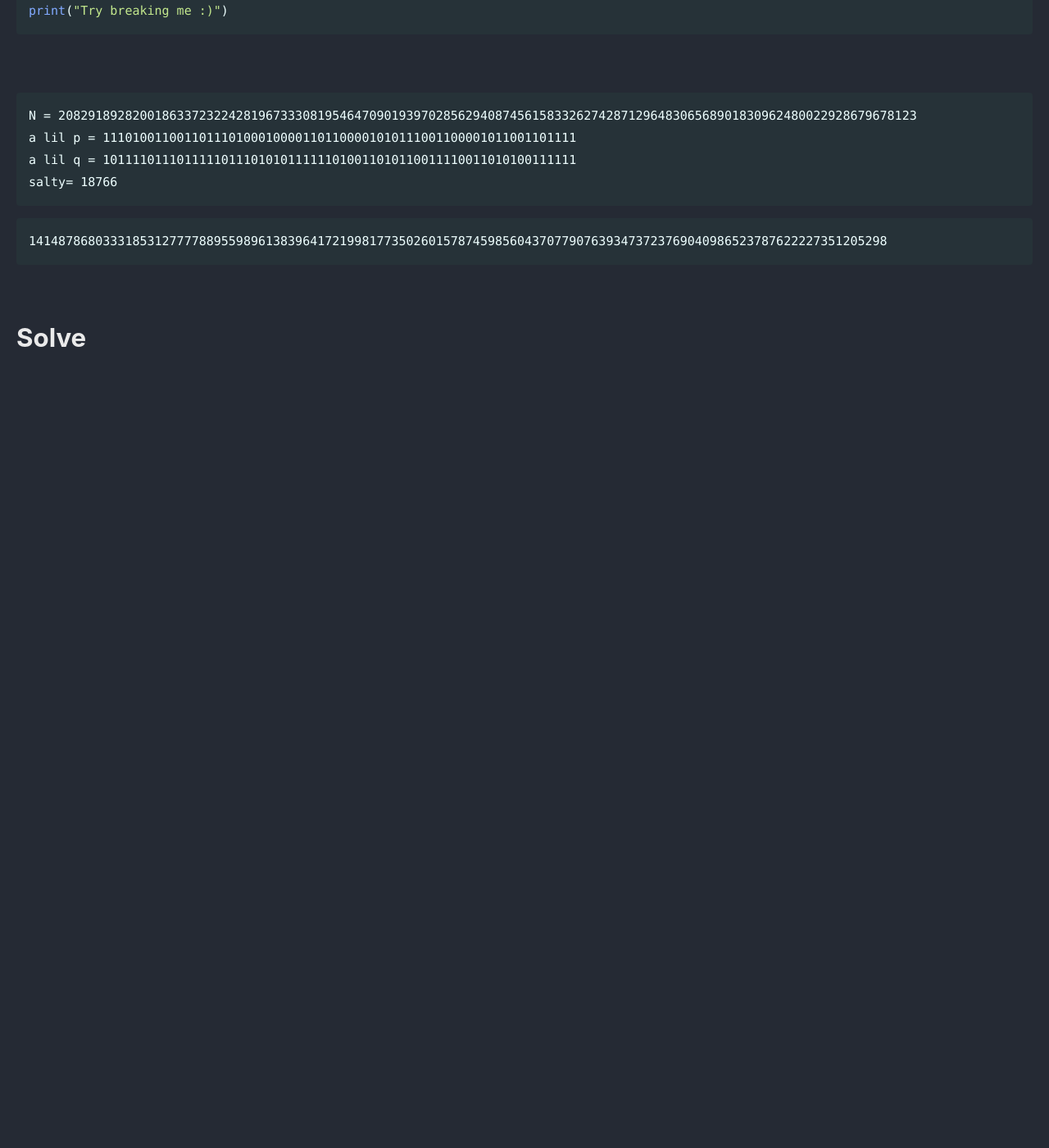
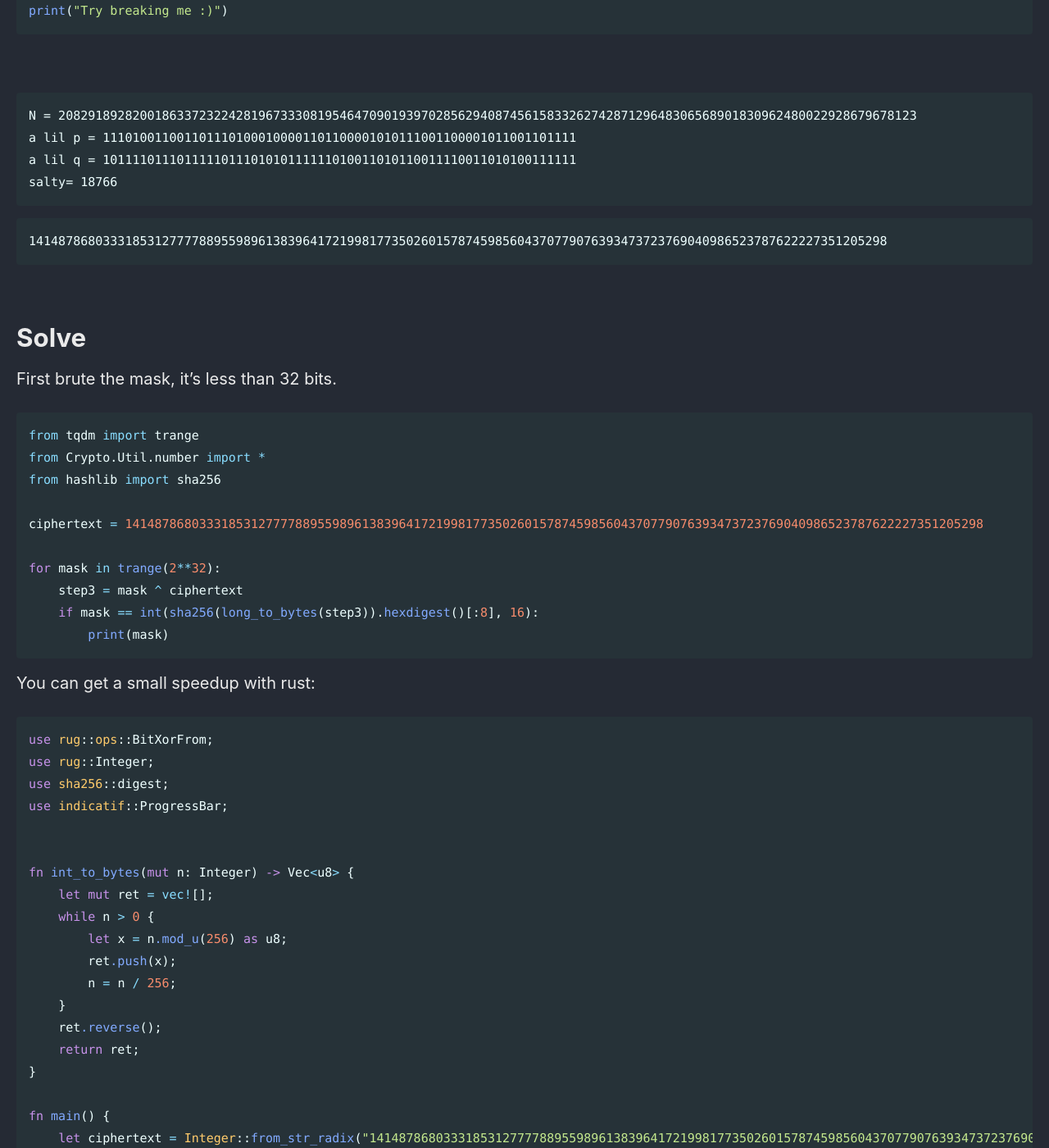
Before and after one commit to Connor-McCartney/Connor-McCartney.github.io, a Jekyll site: the page built from _pages/cryptography/rsa/interns-adventofctf2024.md, in a window 1280 px wide and 1400 px high, scrolled down 1271 px. Shown: the whole window at 82% size. Built offline with Jekyll 4.4.1, drawn with Linux system fonts in a browser that asks for light colours; cached includes are drawn as plain includes; before the commit the page ends 1748 px from its top, so only the background shows below that; some of the changed text lies outside the part shown.

Commit message:
Update interns-adventofctf2024.md

````diff
--- a/_pages/cryptography/rsa/interns-adventofctf2024.md
+++ b/_pages/cryptography/rsa/interns-adventofctf2024.md
@@ -65,3 +65,60 @@ salty= 18766
 <br>
 
 # Solve
+
+First brute the mask, it's less than 32 bits.
+
+```python
+from tqdm import trange
+from Crypto.Util.number import *
+from hashlib import sha256
+
+ciphertext = 14148786803331853127777889559896138396417219981773502601578745985604370779076393473723769040986523787622227351205298
+
+for mask in trange(2**32):
+    step3 = mask ^ ciphertext
+    if mask == int(sha256(long_to_bytes(step3)).hexdigest()[:8], 16):
+        print(mask)
+```
+
+You can get a small speedup with rust:
+
+```rust
+use rug::ops::BitXorFrom;
+use rug::Integer;
+use sha256::digest;
+use indicatif::ProgressBar;
+
+
+fn int_to_bytes(mut n: Integer) -> Vec<u8> {
+    let mut ret = vec![];
+    while n > 0 {
+        let x = n.mod_u(256) as u8;
+        ret.push(x);
+        n = n / 256;
+    }
+    ret.reverse();
+    return ret;
+}
+
+fn main() {
+    let ciphertext = Integer::from_str_radix("14148786803331853127777889559896138396417219981773502601578745985604370779076393473723769040986523787622227351205298", 10).unwrap();
+
+    let max: u64 = 4294967296; // 2**32
+    let bar = ProgressBar::new(max);
+    for mask in 0..max {
+        bar.inc(1);
+        let mut step3 = Integer::from(mask);
+        step3.bitxor_from(ciphertext.clone());
+        let hash = &digest(int_to_bytes(step3))[..8];
+        let mask_hex = format!("{:x}", mask);
+        if hash == mask_hex {
+            println!("mask = {}", hash);
+        }
+    }
+}
+```
+
+<br>
+
+There are multiple possibilities, I found these:
````
